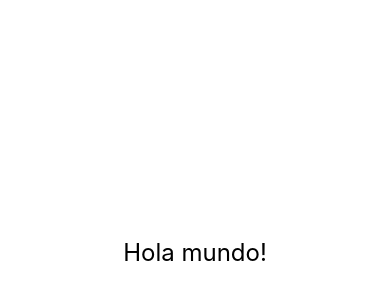
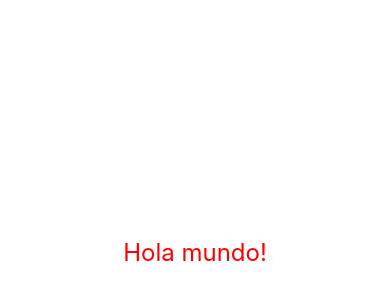
Before and after one commit to DanielGeek/react_native_proyectos, a React Native app in the folder react_native_sin_fronteras/HolaMundo/: screen / in a window 390 px wide. Shown: the part 170-470 px from the top of the page. Built offline with nearby package versions, Linux system fonts and the light colour scheme.

Commit message:
26. Stylesheet

```diff
--- a/react_native_sin_fronteras/HolaMundo/App.js
+++ b/react_native_sin_fronteras/HolaMundo/App.js
@@ -8,7 +8,7 @@ const Texto = (props) => {
     setTexto('Chao mundo!')
   }
   return (
-    <Text style={{ fontSize: 24 }} onPress={actualizaTexto}>{texto}</Text>
+    <Text style={styles.text} onPress={actualizaTexto}>{texto}</Text>
   )
 }
 
@@ -22,6 +22,10 @@ export default function App() {
 }
 
 const styles = StyleSheet.create({
+  text: {
+    color: 'red',
+    fontSize: 24,
+  },
   container: {
     flex: 1,
     backgroundColor: '#fff',
```
